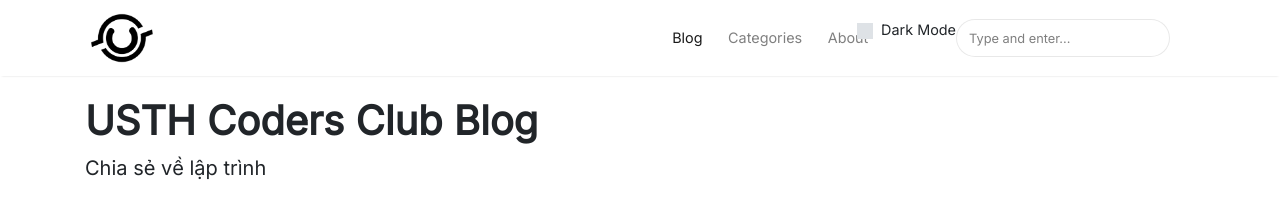
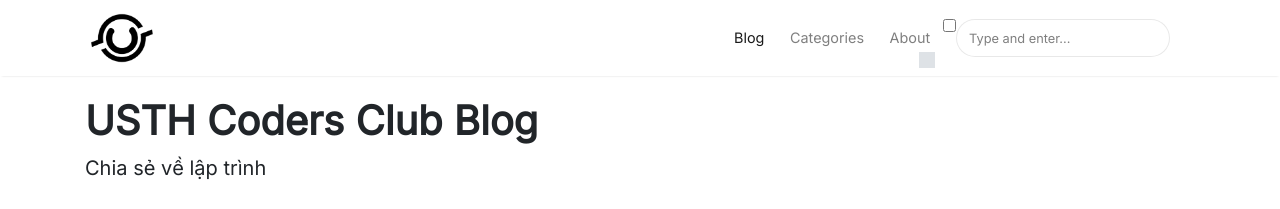
Before and after one commit to USTH-Coders-Club/USTH-Coders-Club.github.io, a Jekyll site: the page built from index.html, in a window 1280 px wide. Shown: the top 209 px of the page. Built offline with Jekyll 4.4.1, drawn with Linux system fonts in a browser that asks for light colours; nearby versions of some CDN libraries; the list of posts is cut into pages by our own code.

Commit message:
Update default.html

```diff
--- a/_layouts/default.html
+++ b/_layouts/default.html
@@ -106,8 +106,8 @@
                         </li>
 
                         <li class="nav-item">
-                            <input type="checkbox" class="custom-control-input" id="darkSwitch" />
-                            <label class="custom-control-label" for="darkSwitch">Dark Mode</label>
+                            <input type="checkbox" class="nav-link" id="darkSwitch" />
+                            <label class="custom-control-label" for="darkSwitch"></label>
                         </li>
                         <script src="{{ site.baseurl }}/assets/js/jquery.min.js"></script>
                         <script src="{{ site.baseurl }}/assets/js/dark-mode-switch.min.js"></script>
```
